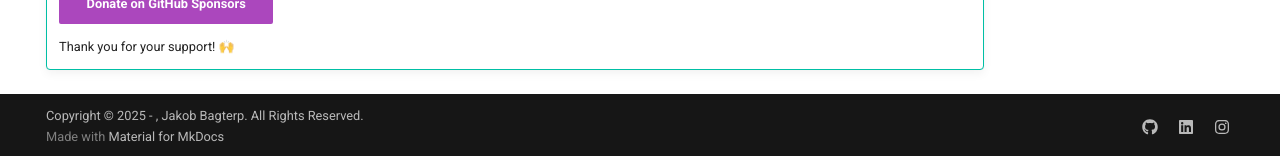
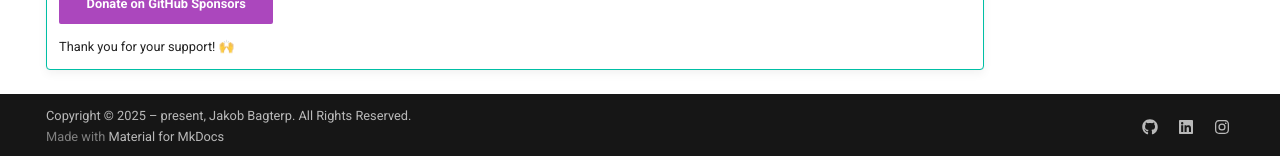
Before and after one commit to jakob-bagterp/jakob-bagterp.github.io, an MkDocs documentation site: the page built from docs/index.md, in a window 1280 px wide and 900 px high, scrolled down 794 px. Shown: the part 741-897 px from the top of the window. Built offline with MkDocs 1.6.1 and Material for MkDocs 9.7.7, drawn with Linux system fonts in a browser that asks for light colours.

Commit message:
Updated copyright clause.

```diff
--- a/mkdocs.yml
+++ b/mkdocs.yml
@@ -2,7 +2,7 @@ site_name: Open Source Projects by Jakob Bagterp
 site_url: https://jakob-bagterp.github.io/
 site_description: Python packages and tools that makes life a little easier.
 site_author: Jakob Bagterp
-copyright: Copyright © 2025 - , Jakob Bagterp. All Rights Reserved.
+copyright: Copyright © 2025 – present, Jakob Bagterp. All Rights Reserved.
 
 nav:
   - Home:
```
